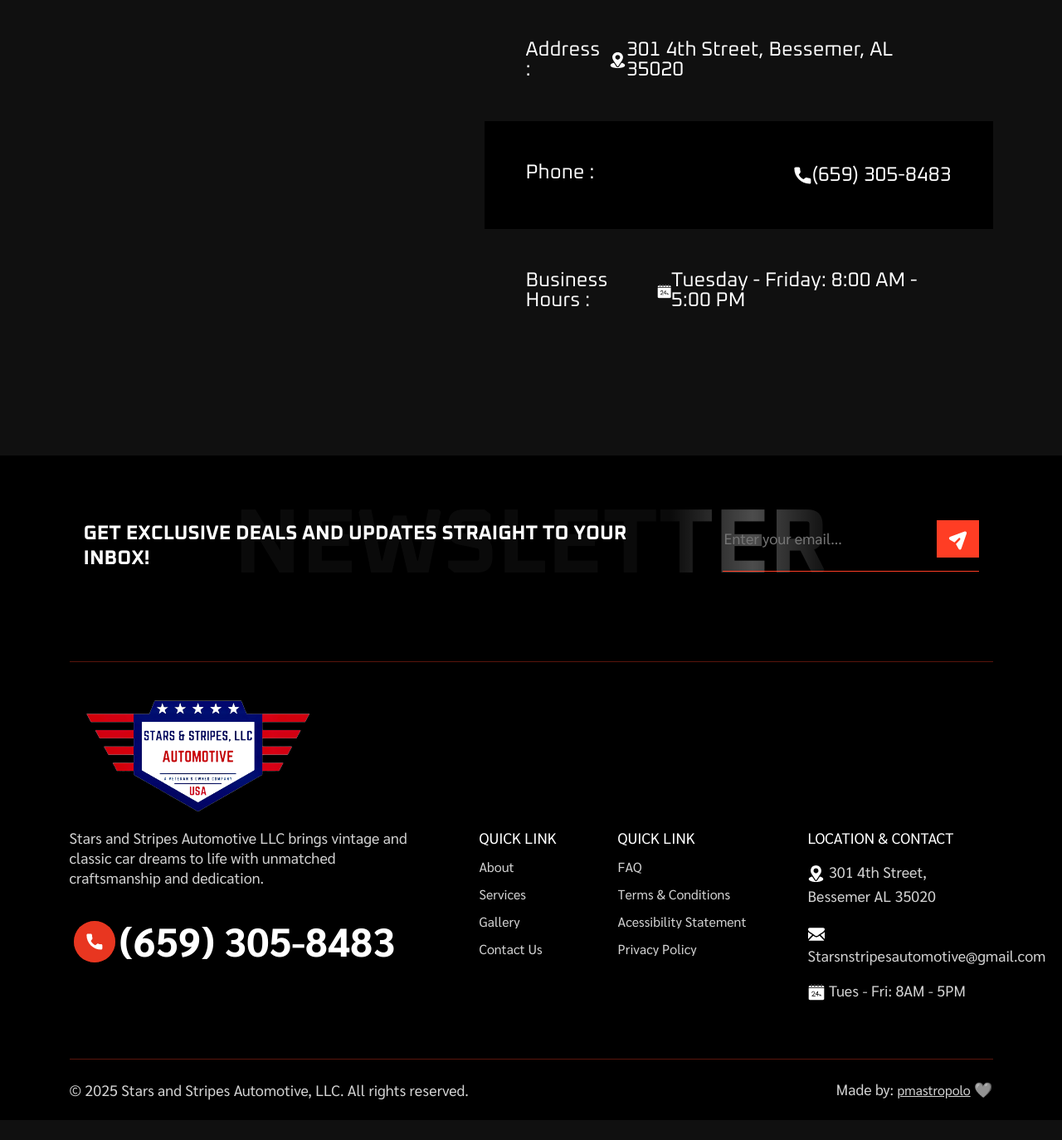
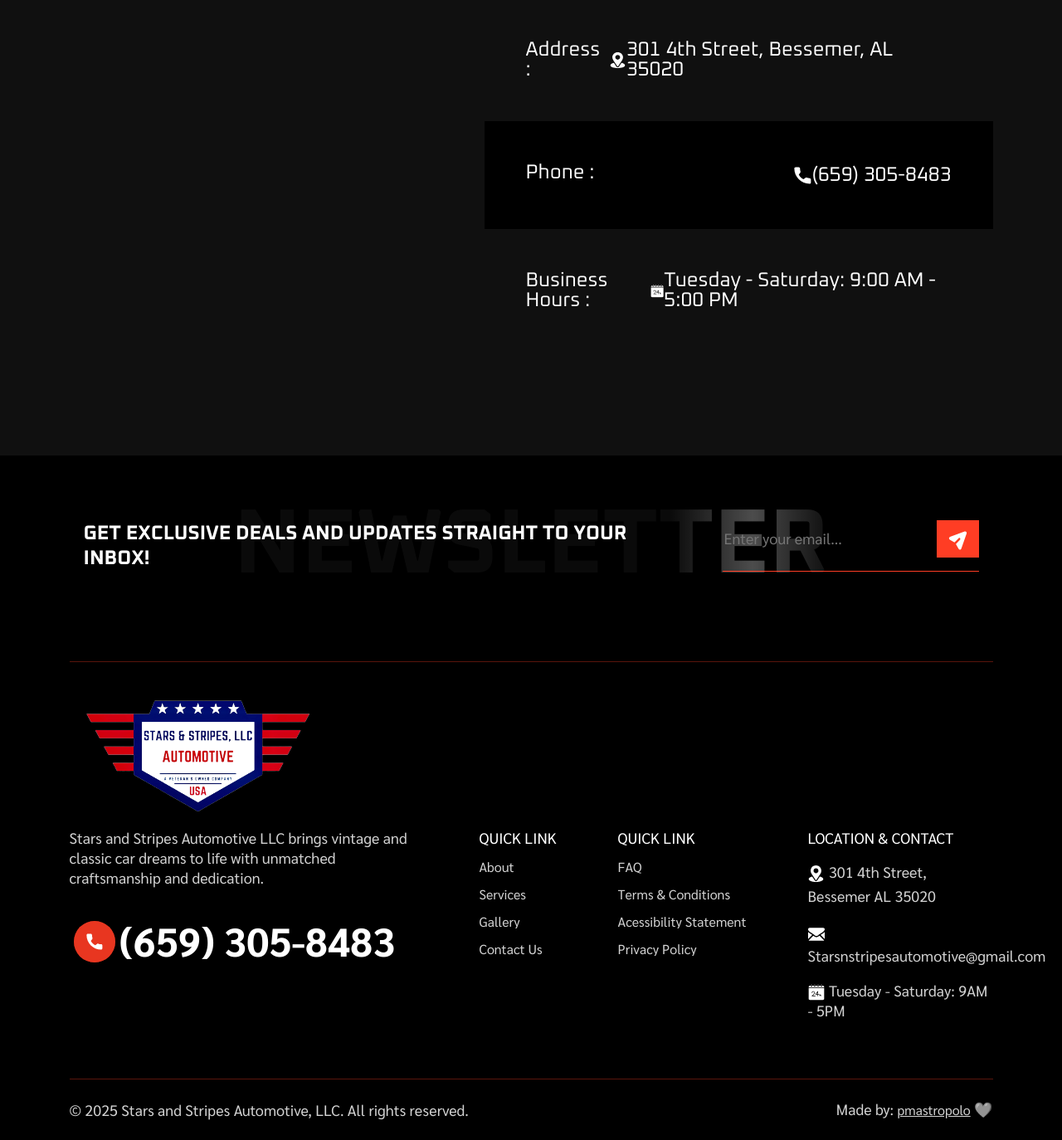
Before and after one commit to pmastropolo/stars-n-stripes, a React (Vite) app: page /contact in a window 1280 px wide. Shown: the part 1217-2591 px from the top of the page at 83% size. Before the commit the page ends 2567 px from the top, so only its background shows below. Built offline with nearby package versions, Linux system fonts and the light colour scheme.

Commit message:
Update business hours throughout website

```diff
--- a/src/components/ContactUs/ContactInfo.jsx
+++ b/src/components/ContactUs/ContactInfo.jsx
@@ -20,7 +20,7 @@
   {
     label: "Business Hours",
     icon: "/assets/img/icon/date-icon.svg",
-    info: ["Tuesday - Friday: 8:00 AM - 5:00 PM"],
+    info: ["Tuesday - Saturday: 9:00 AM - 5:00 PM"],
   },
 ];
 
--- a/src/components/FrequentlyQuestions/FrequentlyQuestions.jsx
+++ b/src/components/FrequentlyQuestions/FrequentlyQuestions.jsx
@@ -7,7 +7,7 @@
   title: " Frequently Asked Questions",
   phone: "(659) 305-8483",
   address: "301 4th Street, Bessemer, AL 35020",
-  workingHours: "Tues - Fri: 8AM - 5PM",
+  workingHours: "Tuesday - Saturday: 9AM - 5PM",
 };
 
 const FrequentlyQuestions = () => {
--- a/src/components/Sliders/HeroSlider.jsx
+++ b/src/components/Sliders/HeroSlider.jsx
@@ -195,7 +195,7 @@
               />
             </div>
             <p className="ak-font-18 ak-white-color ak-semi-bold">
-            Tues - Fri: 8AM - 5PM
+            Tuesday - Saturday: 9AM - 5PM
             </p>
           </div>
         </div>
--- a/src/layout/Footer/Footer.jsx
+++ b/src/layout/Footer/Footer.jsx
@@ -230,8 +230,8 @@
                           decoding="async"
                         />
                       </span>
-                      Tues - Fri:
-                      8AM - 5PM
+                      Tuesday - Saturday:
+                      9AM - 5PM
                     </p>
                   </div>
                 )}
--- a/src/pages/Contact.jsx
+++ b/src/pages/Contact.jsx
@@ -51,8 +51,14 @@
             },
             openingHoursSpecification: {
               "@type": "OpeningHoursSpecification",
-              dayOfWeek: ["Tuesday", "Wednesday", "Thursday", "Friday"],
-              opens: "08:00",
+              dayOfWeek: [
+                "Tuesday",
+                "Wednesday",
+                "Thursday",
+                "Friday",
+                "Saturday",
+              ],
+              opens: "09:00",
               closes: "17:00",
             },
           },
--- a/src/pages/Home.jsx
+++ b/src/pages/Home.jsx
@@ -51,8 +51,14 @@
           },
           openingHoursSpecification: {
             "@type": "OpeningHoursSpecification",
-            dayOfWeek: ["Tuesday", "Wednesday", "Thursday", "Friday"],
-            opens: "08:00",
+            dayOfWeek: [
+              "Tuesday",
+              "Wednesday",
+              "Thursday",
+              "Friday",
+              "Saturday",
+            ],
+            opens: "09:00",
             closes: "17:00",
           },
         }}
--- a/src/pages/accessibility-statement.jsx
+++ b/src/pages/accessibility-statement.jsx
@@ -75,7 +75,7 @@
         <li><strong>Phone:</strong> (659) 305-8483</li>
         <li><strong>Email:</strong> starsnstripesautomotive@gmail.com</li>
         <li><strong>Location:</strong> 301 4th Street, Bessemer, AL 35020</li>
-        <li><strong>Calendar:</strong> Tues - Fri: 8AM - 5PM</li>
+        <li><strong>Calendar:</strong> Tuesday - Saturday: 9AM - 5PM</li>
     </ul>
 
     <h3 className="text-xl font-semibold mb-4">Compatibility with Browsers and Assistive Technology</h3>
```
